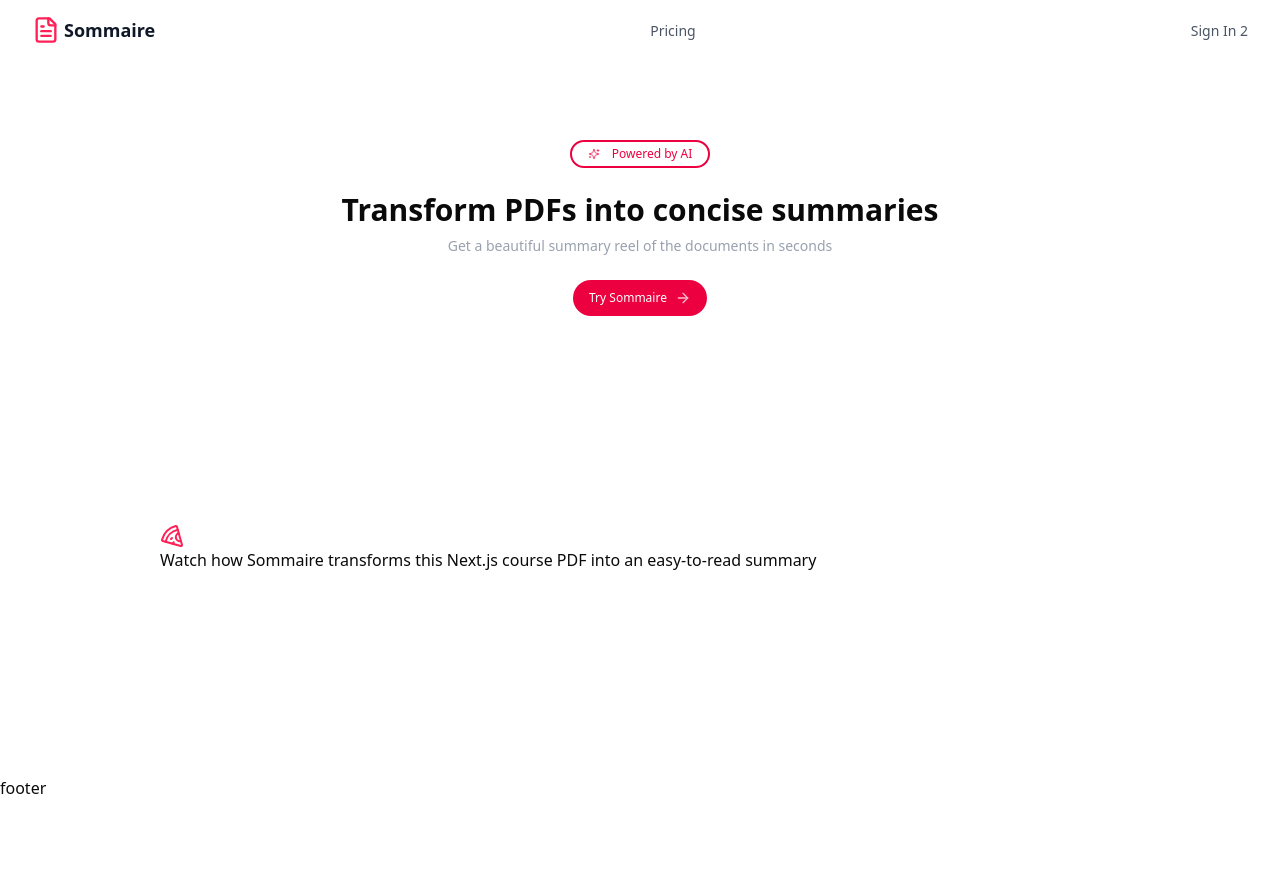
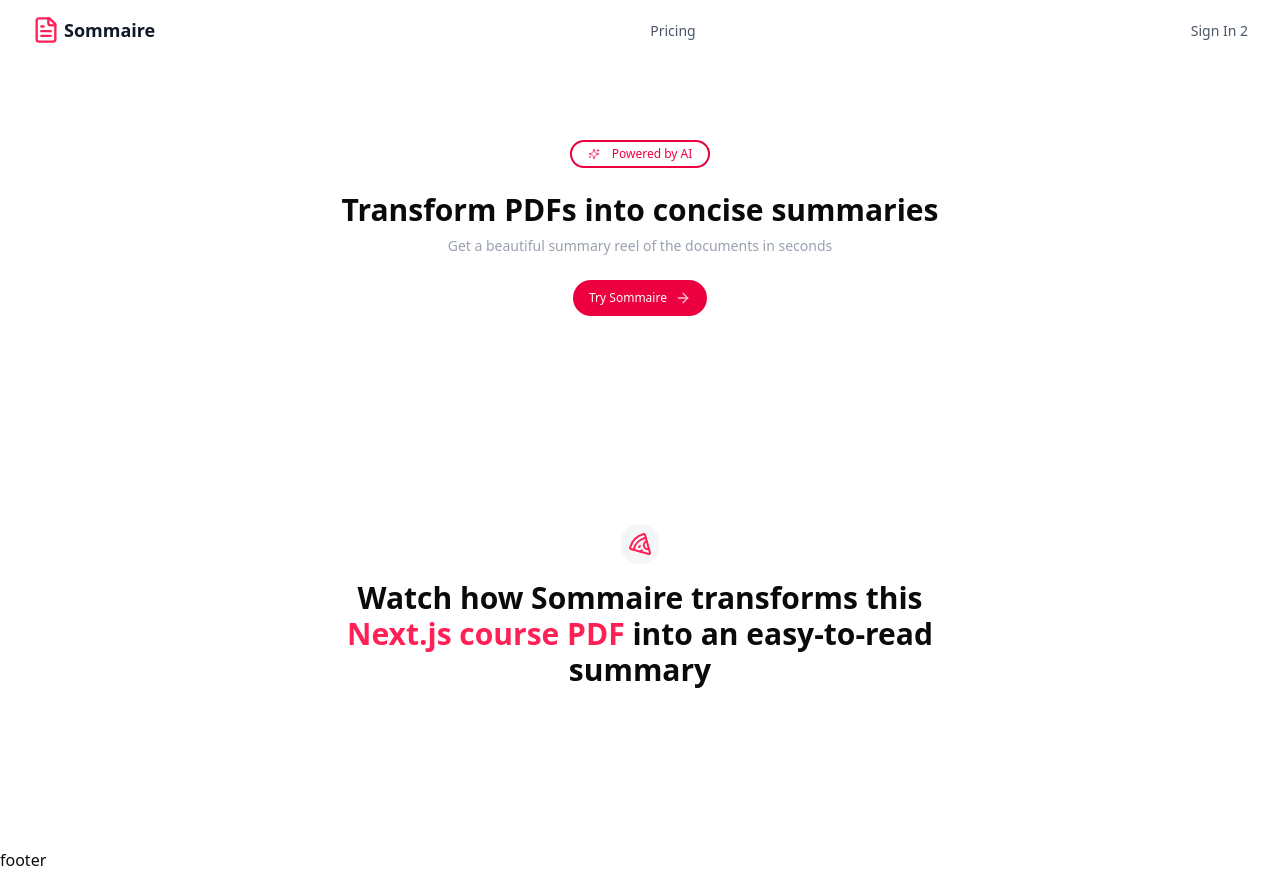
Before and after one commit to Arslanj9/Sommaire, a Next.js app: page / in a window 1280 px wide. Before the commit the page ends 800 px from the top, so only its background shows below. Built offline with nearby package versions, Linux system fonts and the light colour scheme.

Commit message:
Demo Section basics done

```diff
--- a/src/components/home/demo-section.tsx
+++ b/src/components/home/demo-section.tsx
@@ -4,9 +4,17 @@
   return (
     <section className="relative">
         <div className="py-12 lg:py-24 max-w-5xl mx-auto px-4 sm:px-6 lg:px-8 ">
-            <div>
-                <Pizza className="w-6 h-6 text-rose-500" />
-                <h3>Watch how Sommaire transforms this Next.js course PDF into an easy-to-read summary</h3>
+            <div className="flex flex-col items-center text-center space-y-4 ">
+                <div className="inline-flex items-center justify-center p-2 rounded-full bg-gray-100/80">
+                    <Pizza className="w-6 h-6 text-rose-500" />
+                </div>
+                <div className="text-center mb-16 ">
+                    <h3 className="font-bold text-3xl max-w-2xl mx-auto px-4 sm:px-6">Watch how Sommaire transforms this <span className="text-rose-500">Next.js course PDF </span> into an easy-to-read summary</h3>
+                </div>
+
+                <div className="flex justify-center items-center px-2 sm:px-4 lg:px-6">
+                    {/* Summary Viewer */}
+                </div>
             </div>
         </div>
     </section>
```
